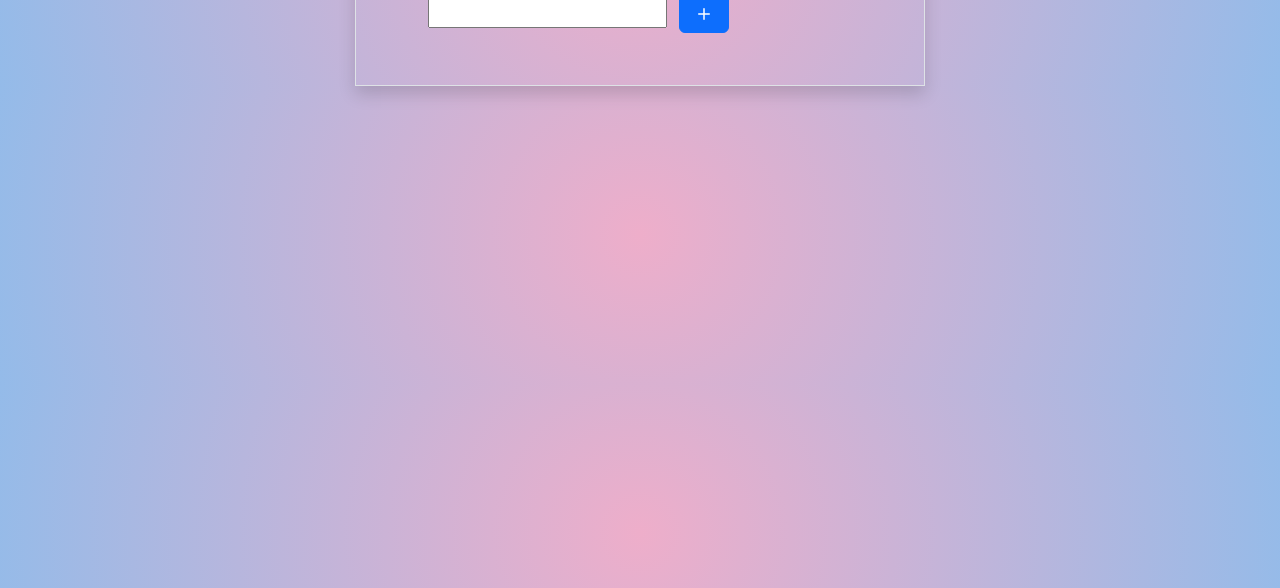
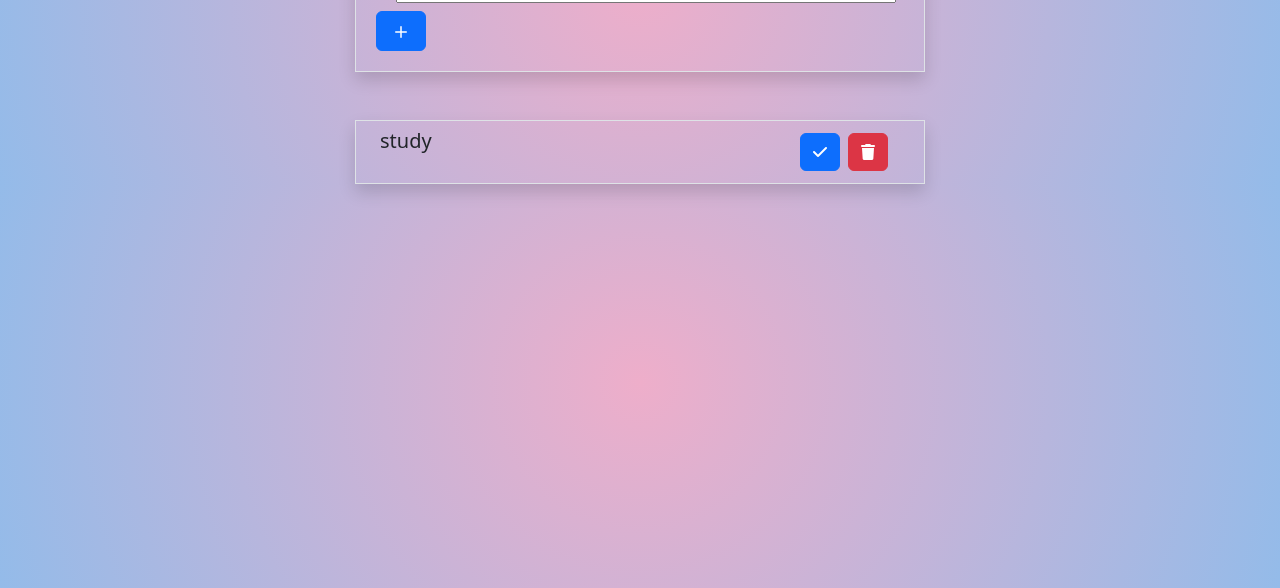
Before and after one commit to SaraKhamisMostafa/ToDo, a plain HTML site: page index.html in a window 1280 px wide. Shown: the part 212-800 px from the top of the page. Drawn offline with nearby package versions, Linux system fonts and the light colour scheme.

Commit message:
edit the design of todo

```diff
--- a/css/style.css
+++ b/css/style.css
@@ -2,3 +2,7 @@ body{
 background: rgb(238,174,202);
 background: radial-gradient(circle, rgba(238,174,202,1) 0%, rgba(148,187,233,1) 100%);
 }
+.task-input{
+    height: 42px;
+    width: 500px;
+}
--- a/index.html
+++ b/index.html
@@ -5,23 +5,43 @@
     <meta name="viewport" content="width=device-width, initial-scale=1">
     <title>Javascript ToDo</title>
     <link href="https://cdn.jsdelivr.net/npm/bootstrap@5.3.0-alpha1/dist/css/bootstrap.min.css" rel="stylesheet" integrity="sha384-GLhlTQ8iRABdZLl6O3oVMWSktQOp6b7In1Zl3/Jr59b6EGGoI1aFkw7cmDA6j6gD" crossorigin="anonymous">
- <link rel="stylesheet" href="css/style.css">
+    <link rel="stylesheet" href="https://cdnjs.cloudflare.com/ajax/libs/font-awesome/6.3.0/css/all.min.css" integrity="sha512-SzlrxWUlpfuzQ+pcUCosxcglQRNAq/DZjVsC0lE40xsADsfeQoEypE+enwcOiGjk/bSuGGKHEyjSoQ1zVisanQ==" crossorigin="anonymous" referrerpolicy="no-referrer" />
+    <link rel="stylesheet" href="css/style.css">
 </head>
   <body>
      <div class="container">
         <div class="row mt-5">
-            <div class="col-lg-6 mx-auto mt-5 border shadow p-5">
+            <div class="col-lg-6 mx-auto mt-5 border shadow p-3">
                 <h1 class="text-center">ToDo</h1>
                 <form class="d-flex flex-row align-items-center flex-wrap">
                     <div class="form-check my-1 me-sm-2">
-                        <input type="text" class="form-input"/>
+                        <input type="text" class="form-input task-input"/>
                     </div>
-                    <button type="submit" class="btn btn-primary m-1">
+                    <button type="submit" class="btn btn-primary m-1 task-btn">
                         <svg xmlns="http://www.w3.org/2000/svg" width="24" height="24" fill="white" class="bi bi-plus" viewBox="0 0 16 16">
                             <path d="M8 4a.5.5 0 0 1 .5.5v3h3a.5.5 0 0 1 0 1h-3v3a.5.5 0 0 1-1 0v-3h-3a.5.5 0 0 1 0-1h3v-3A.5.5 0 0 1 8 4z"/>
                           </svg>
                     </button>
                 </form>
+            </div>
+        </div>
+        <div class="row mt-5">
+            <div class="col-lg-6 mx-auto mt border shadow p-2 task-result">
+             <div class="row">
+                <div class="col-lg-9">
+                    <h5 class="ms-3">study</h5>
+                </div>
+                <div class="col-lg-1">
+                    <button type="submit" class="btn btn-primary m-1">
+                        <i class="fa-solid fa-check"></i>
+                    </button>
+                </div>
+                <div class="col-lg-1">
+                    <button type="submit" class="btn btn-danger m-1">
+                        <i class="fa-solid fa-trash"></i>
+                    </button>
+                </div>
+             </div>
             </div>
         </div>
      </div>
--- a/js/code.js
+++ b/js/code.js
@@ -1 +1,17 @@
-console.log('Hello java script')
+const todoInput = document.querySelector(".task-input")
+const todoBtn = document.querySelector(".task-btn")
+const todoResult = document.querySelector(".task-result")
+
+
+function addTodo(e){
+    e.preventDefault();
+    console.log(todoInput.value)
+
+    todoInput.value=''
+}
+
+
+
+
+
+todoBtn.addEventListener('click' ,addTodo)
```
